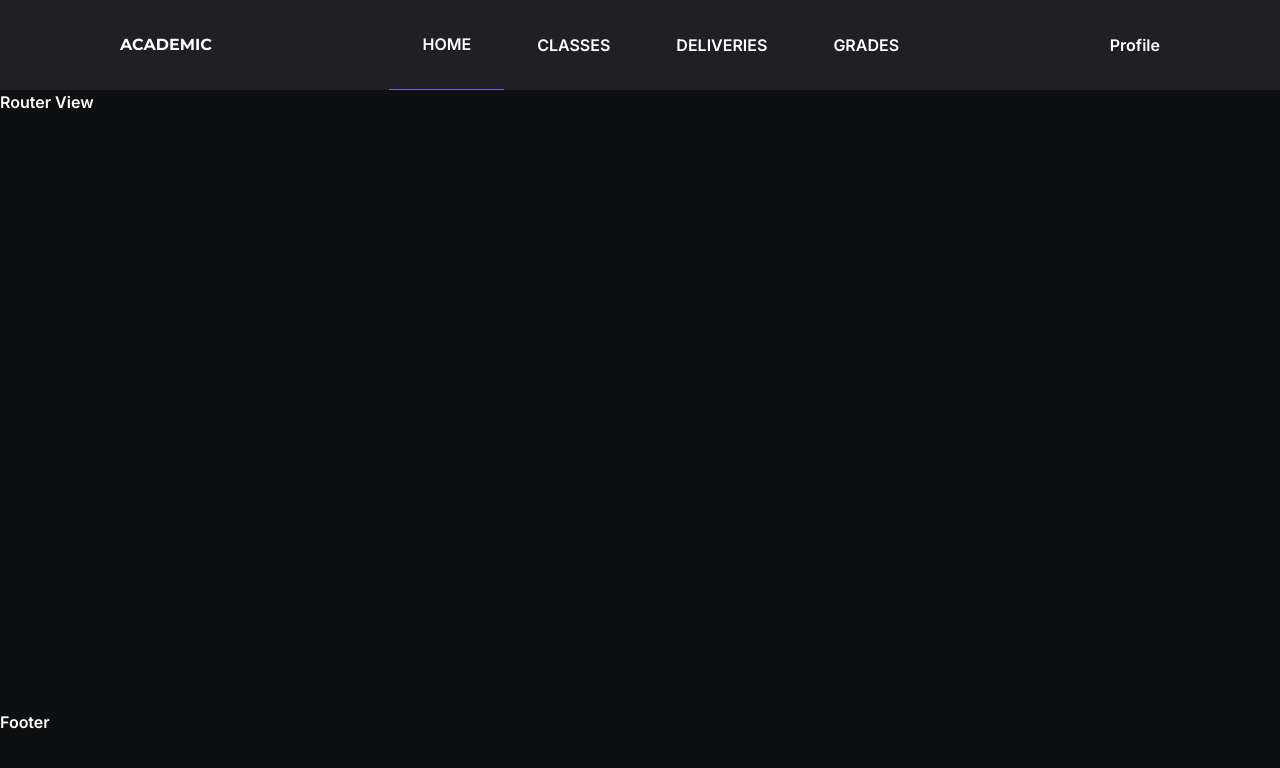
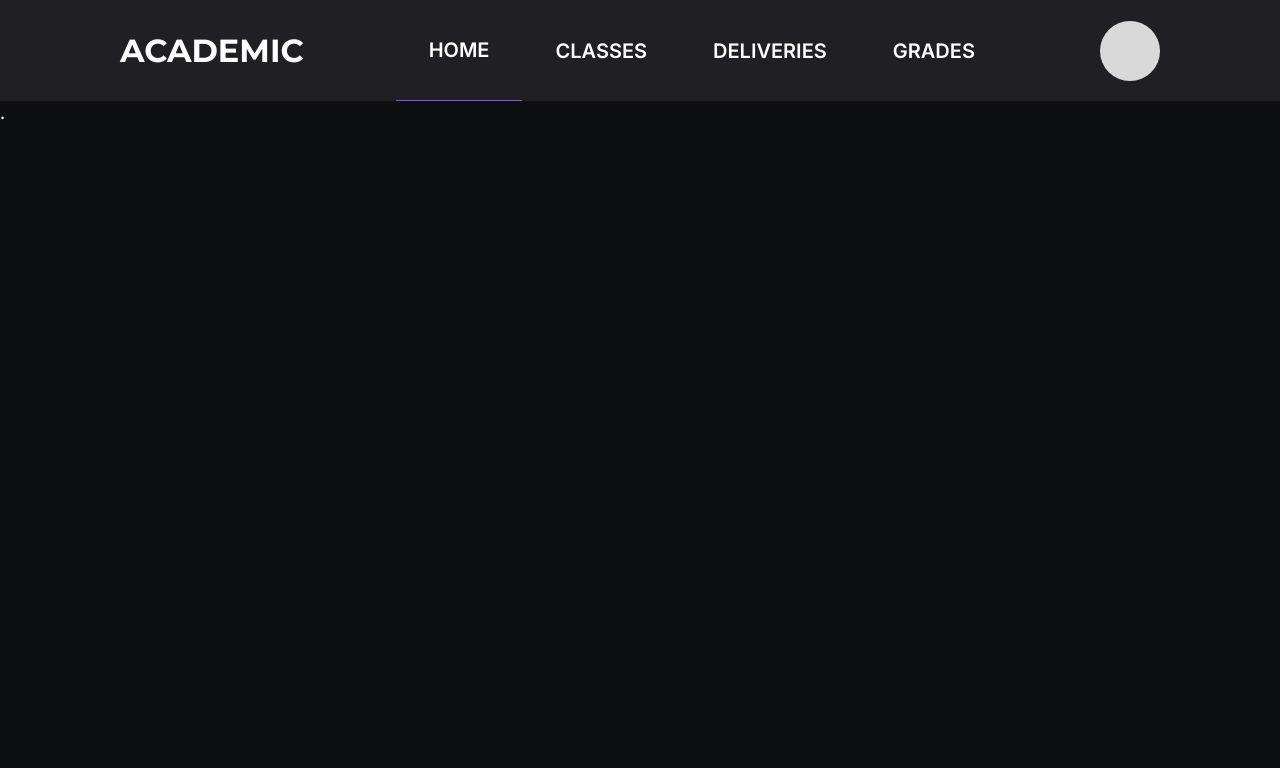
Before and after one commit to jairo-sousa/academic-tool, a React (Vite) app: page /classes in a window 1280 px wide. Shown: the top 768 px of the page. Built offline with nearby package versions, Linux system fonts and the light colour scheme.

Commit message:
style(Header): resize fonts

```diff
--- a/src/App.tsx
+++ b/src/App.tsx
@@ -1,11 +1,12 @@
+import { Footer } from "./components/Footer";
 import { Header } from "./components/Header";
 
 export function App() {
 	return (
 		<>
 			<Header />
-			<p style={{ height: "100%" }}>Router View</p>
-			<p style={{ height: "11.6rem" }}>Footer</p>
+			<p style={{ height: "100%" }}>.</p>
+			<Footer />
 		</>
 	);
 }
--- a/src/components/Header.tsx
+++ b/src/components/Header.tsx
@@ -1,4 +1,4 @@
-import { Flex } from "@chakra-ui/react";
+import { Box, Flex } from "@chakra-ui/react";
 import { Logo } from "./Logo";
 import { Nav } from "./Nav";
 
@@ -15,7 +15,7 @@ export function Header() {
 		>
 			<Logo />
 			<Nav />
-			<p>Profile</p>
+			<Box bg="#D9D9D9" w="6rem" h="6rem" borderRadius="50%"></Box>
 		</Flex>
 	);
 }
--- a/src/components/Logo.tsx
+++ b/src/components/Logo.tsx
@@ -2,7 +2,11 @@ import { Box } from "@chakra-ui/react";
 
 export function Logo() {
 	return (
-		<Box fontFamily="'Montserrat', sans-serif" fontWeight={700}>
+		<Box
+			fontFamily="'Montserrat', sans-serif"
+			fontWeight={700}
+			fontSize="3.2rem"
+		>
 			ACADEMIC
 		</Box>
 	);
--- a/src/components/Nav.tsx
+++ b/src/components/Nav.tsx
@@ -33,6 +33,7 @@ export function Nav() {
 							borderBottom={route.isActive ? "0.1rem solid #8257E6" : ""}
 							justify="center"
 							align="center"
+							fontSize="2rem"
 						>
 							{route.name}
 						</Flex>
```
